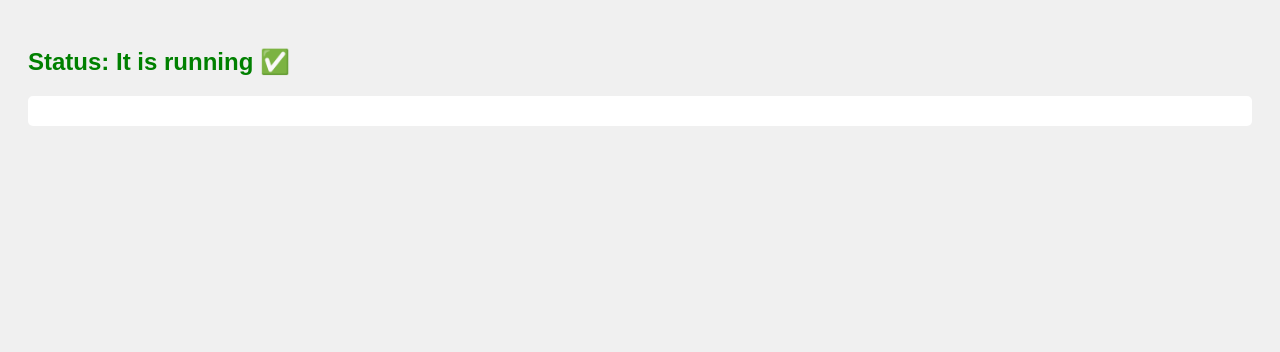
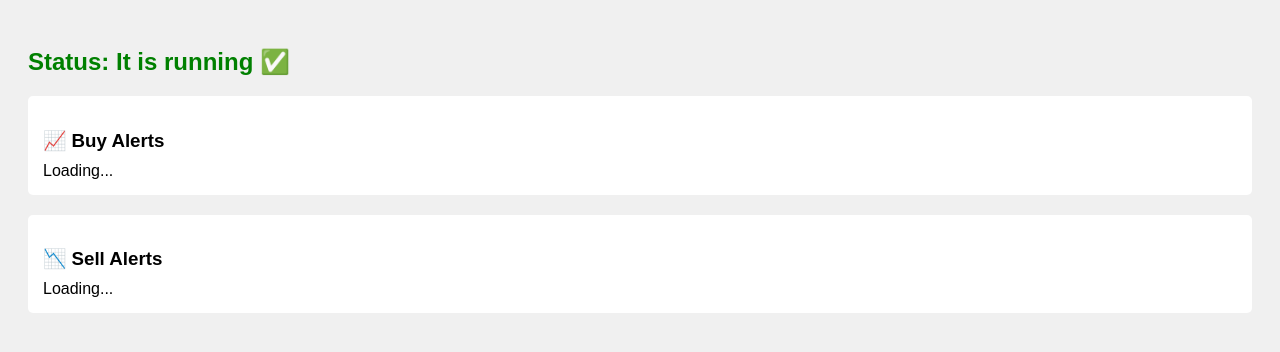
Before and after one commit to chinmaymalkar10/chartink-email-sender, a Flask app: page / in a window 1280 px wide. Shown: the top 352 px of the page. Run offline with Flask 3, Linux system fonts and the light colour scheme; data that the repository does not hold is empty.

Commit message:
Update index.html

```diff
--- a/templates/index.html
+++ b/templates/index.html
@@ -6,12 +6,22 @@
     <script src="/static/script.js"></script>
     <style>
         body { font-family: Arial; padding: 20px; background: #f0f0f0; }
-        .log { background: white; padding: 15px; border-radius: 5px; max-height: 300px; overflow-y: auto; }
+        .log-section { background: white; padding: 15px; border-radius: 5px; margin-bottom: 20px; }
         h2 { color: green; }
+        h3 { margin-bottom: 10px; }
     </style>
 </head>
 <body>
     <h2>Status: It is running ✅</h2>
-    <div class="log" id="logBox">Loading logs...</div>
+
+    <div class="log-section">
+        <h3>📈 Buy Alerts</h3>
+        <div id="buyLogs">Loading...</div>
+    </div>
+
+    <div class="log-section">
+        <h3>📉 Sell Alerts</h3>
+        <div id="sellLogs">Loading...</div>
+    </div>
 </body>
 </html>
```
